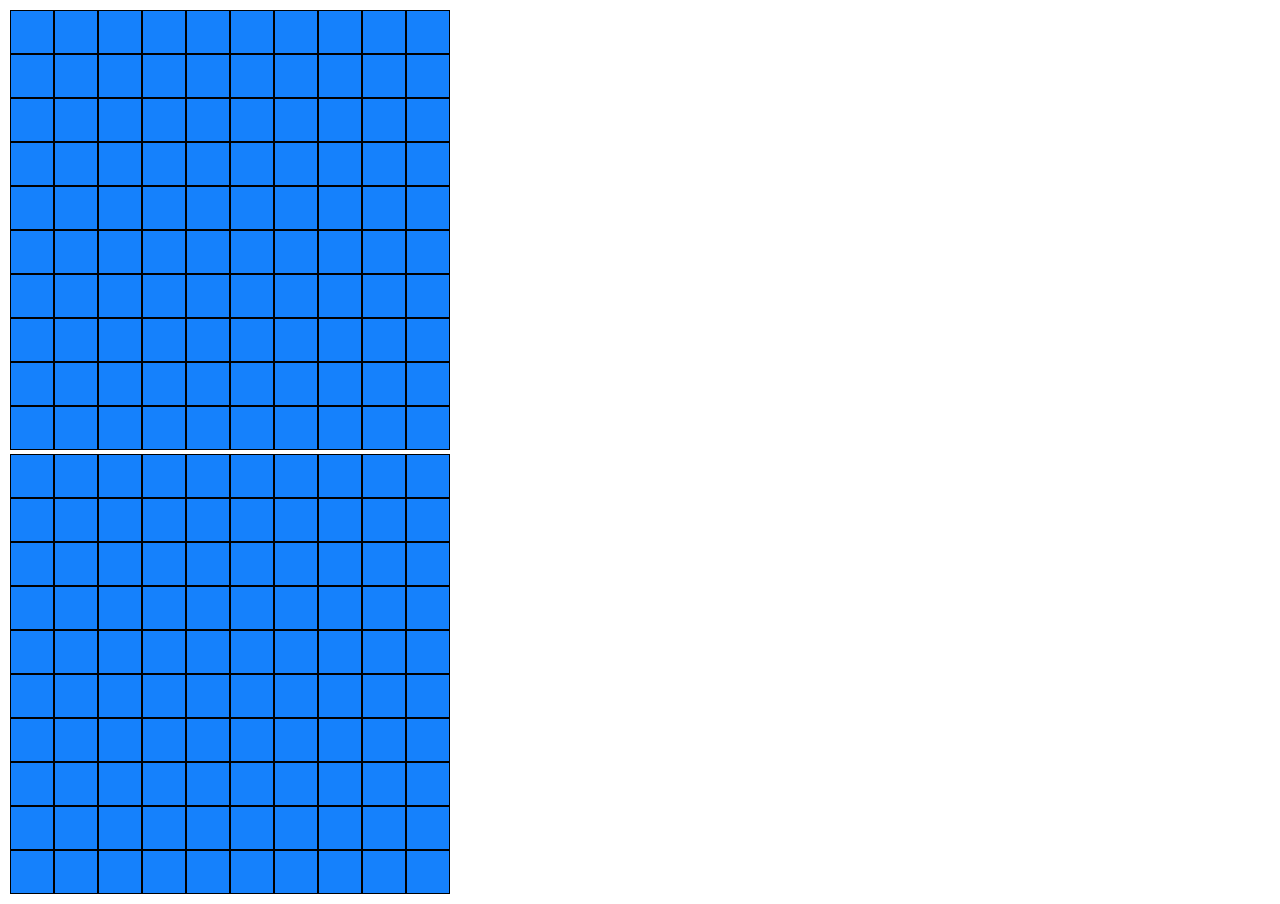
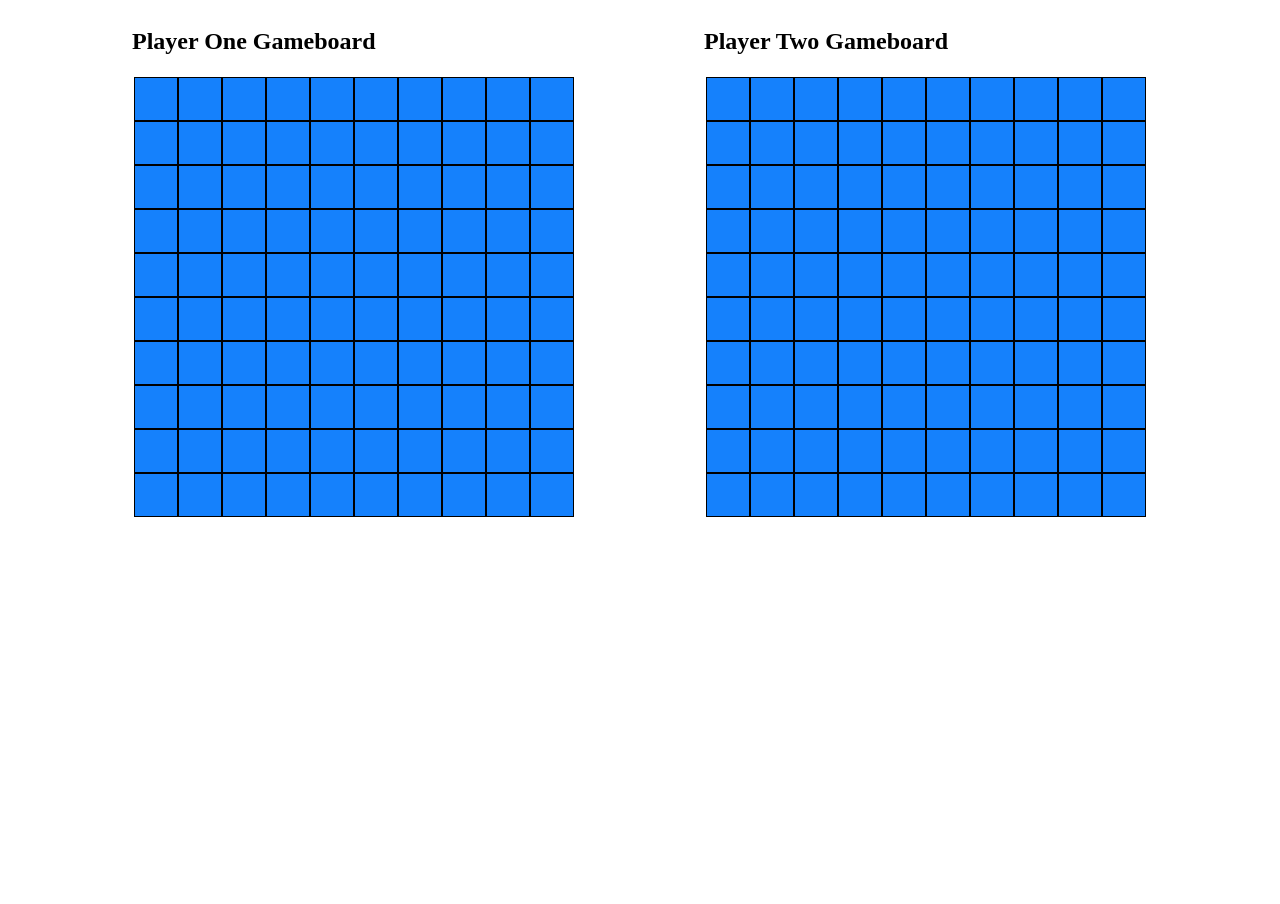
Before and after one commit to Linielt/battleship, a website built with webpack: page src/template.html in a window 1280 px wide. After the commit the page ends 800 px from the top, so only its background shows below. Built offline with nearby package versions, Linux system fonts and the light colour scheme.

Commit message:
Repositioned gameboard grids to be centered

```diff
--- a/src/index.js
+++ b/src/index.js
@@ -10,6 +10,7 @@ let playerOne = new Player();
 let playerTwo = new Player();
 let prevPlayer = playerTwo;
 let gamemode = Gamemodes.SINGLEPLAYER;
+let isGameOver = false;
 
 const renderGameBoard = (table, gameboard) => {
   const gameBoardGrid = gameboard.grid;
--- a/src/styles.css
+++ b/src/styles.css
@@ -1,3 +1,10 @@
+main {
+    display: flex;
+    align-items: center;
+    justify-content: center;
+    gap: 128px;
+}
+
 .battleship-row {
     display: flex;
 }
--- a/src/template.html
+++ b/src/template.html
@@ -11,6 +11,7 @@
     </header>
     <main>
         <div class="gameboard-container">
+            <h2>Player One Gameboard</h2>
             <div class="gameboard">
                 <table class="battleship-table" id="player-one-table">
 
@@ -18,6 +19,7 @@
             </div>
         </div>
         <div class="gameboard-container">
+            <h2>Player Two Gameboard</h2>
             <table class="battleship-table" id="player-two-table">
 
             </table>
```
